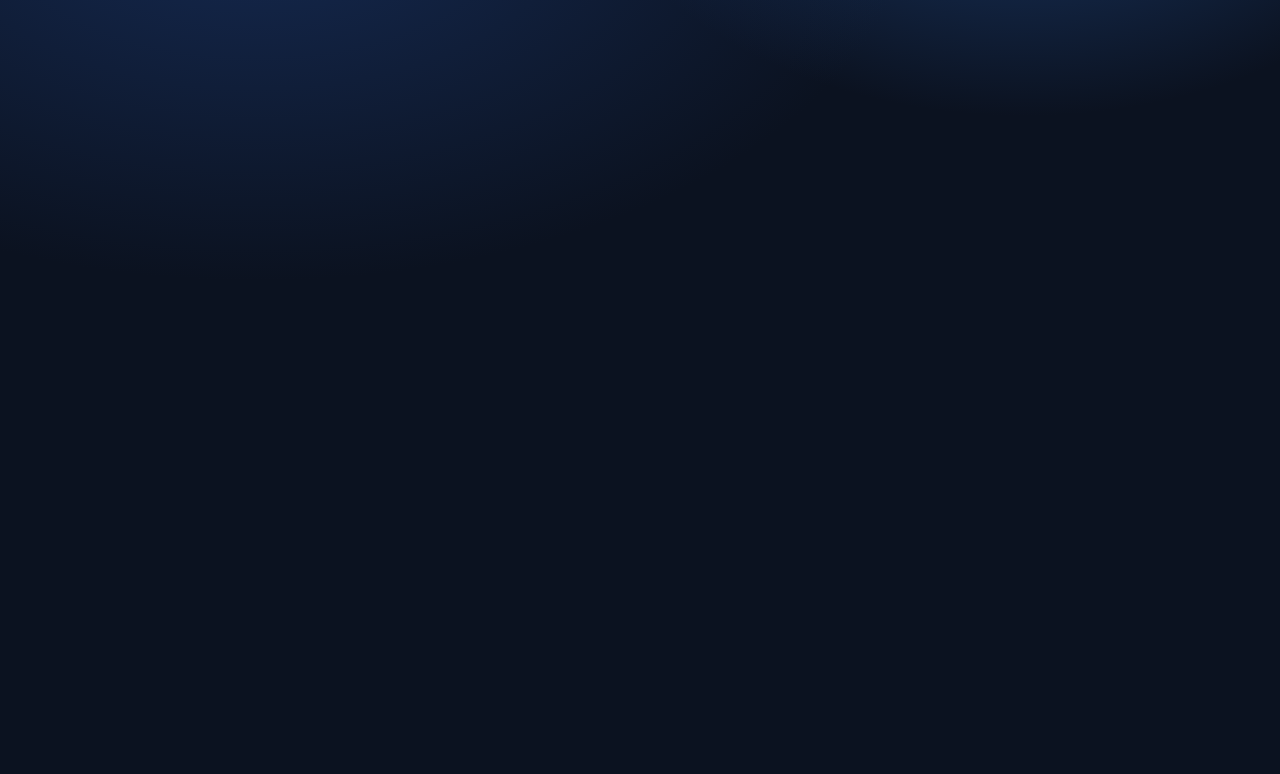
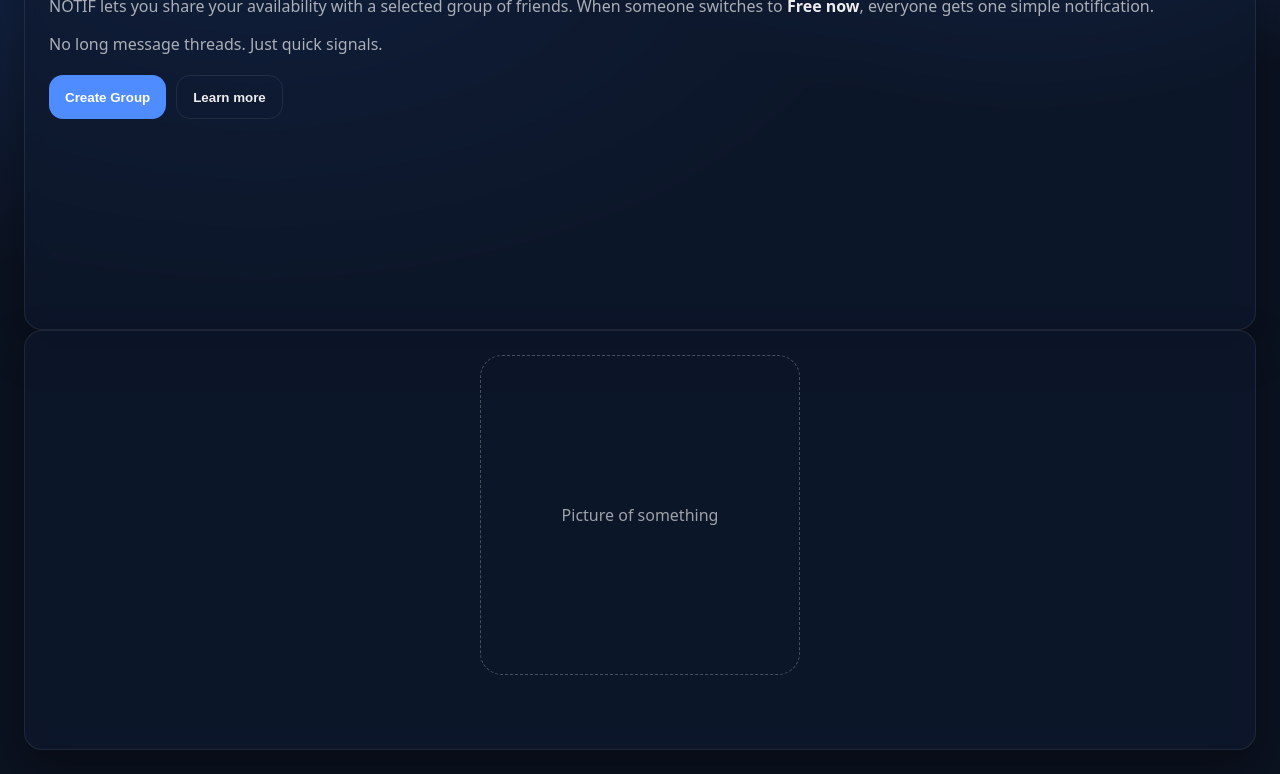
Before and after one commit to Kevinseyy/Notif, a website: page Public/index.html in a window 1280 px wide. Shown: the part 184-958 px from the top of the page. Before the commit the page ends 800 px from the top, so only its background shows below. Drawn offline with Linux system fonts and the light colour scheme.

Commit message:
Updated index v2

```diff
--- a/Public/index.html
+++ b/Public/index.html
@@ -21,6 +21,35 @@
             </div>
          </header>
 
+         <main class="content">
+
+            <section class="panel left">
+                <h1>Start plans faster.</h1>
+                <p>
+                  NOTIF lets you share your availability with a selected group of friends.
+                  When someone switches to <strong>Free now</strong>, everyone gets one simple notification.
+                </p>
+
+                <p class="muted">
+                    No long message threads. Just quick signals.
+                  </p>
+
+                  <div class="cta-row">
+                    <button class="primary-btn" id="createGroupBtn">Create Group</button>
+                    <button class="secondary-btn" id="learnMoreBtn">Learn more</button>
+                  </div>
+                </section>
+
+                <section class="panel right">
+                  <div class="image-card">
+                    <div class="image-placeholder">
+                      Picture of something
+                    </div>
+                  </div>
+                </section>
+         </main>
+
+
     <script src="./app.mjs" type="module"></script>
   </body>
 </html>
```
